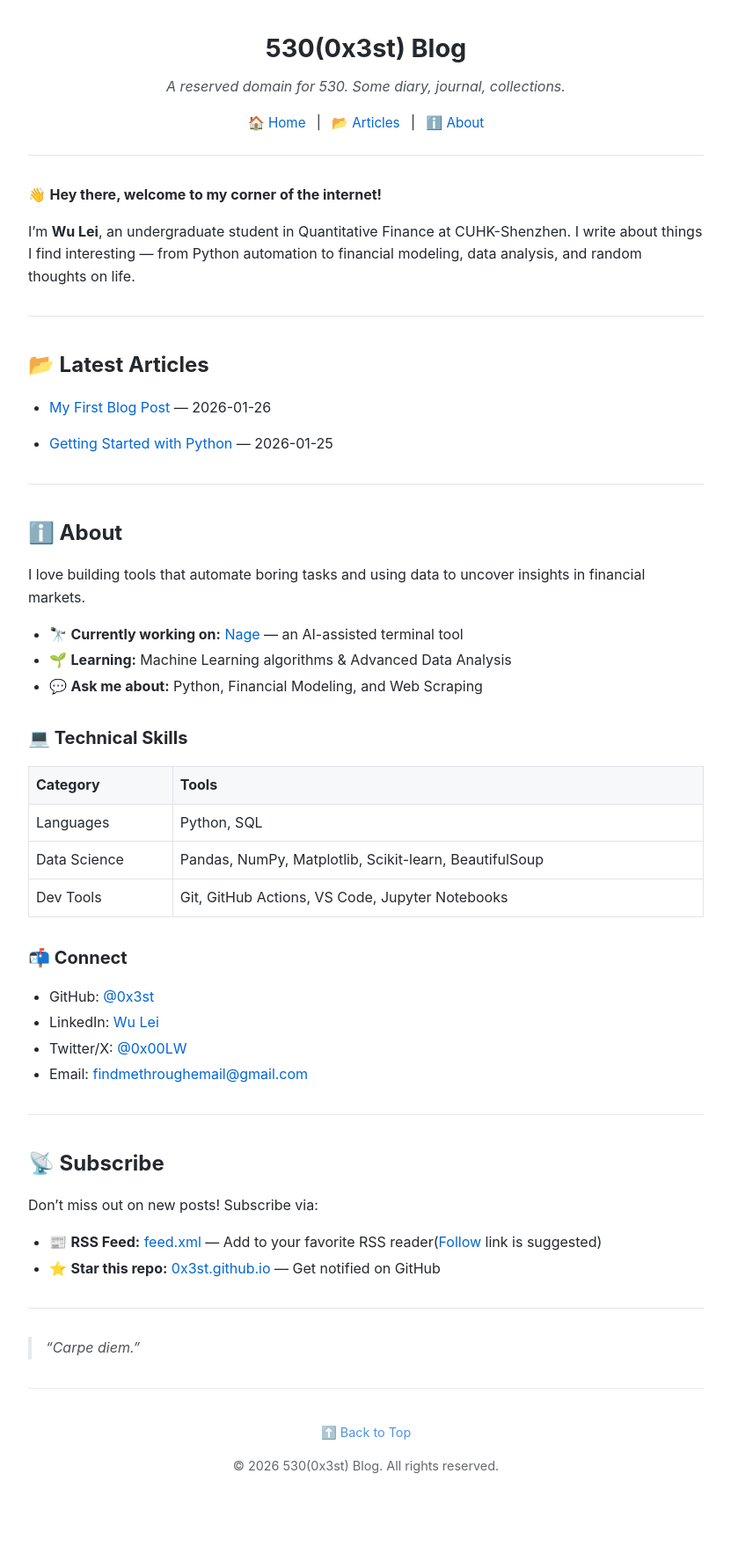
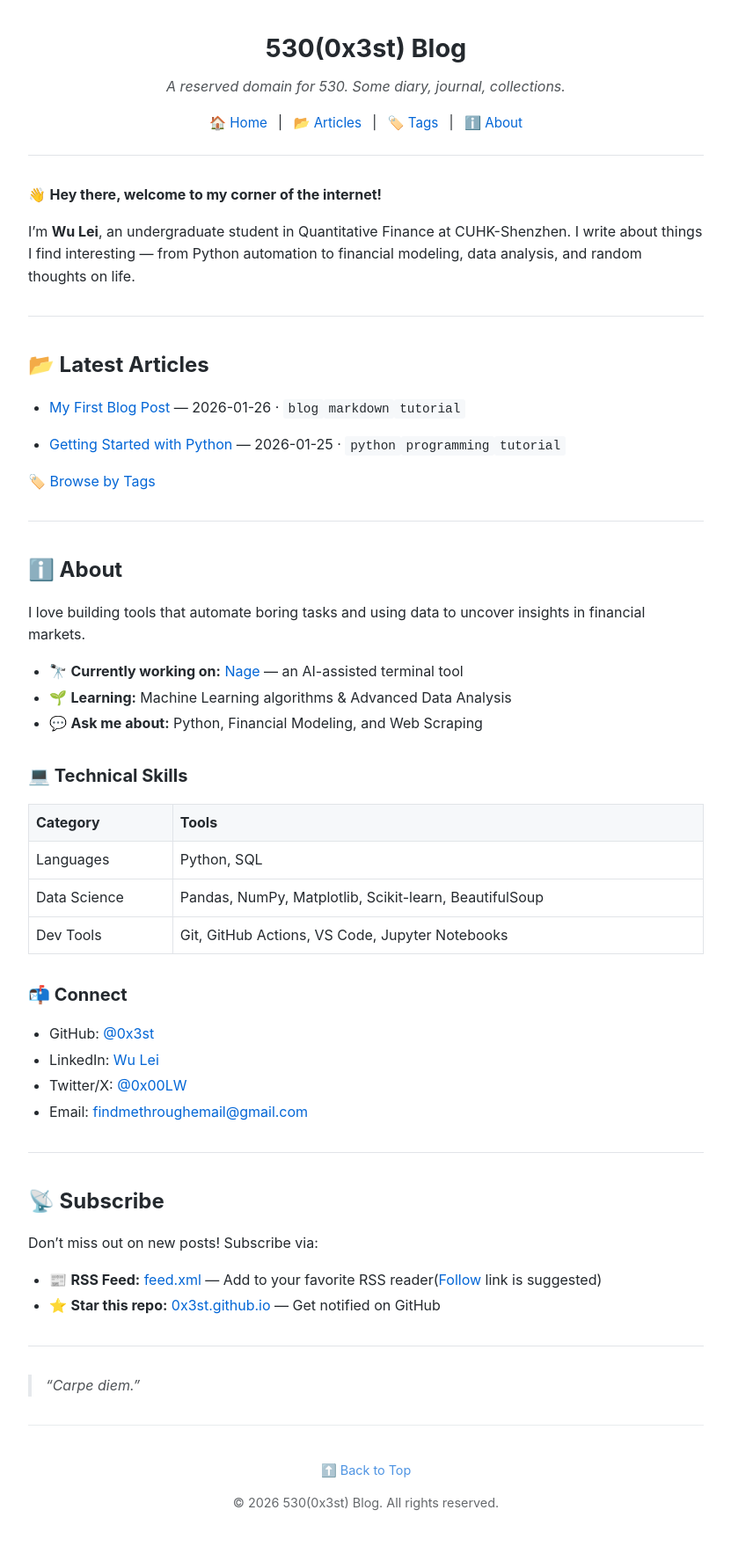
Before and after one commit to 0x3st/0x3st.github.io, a Jekyll site: the page built from index.md, in a window 1280 px wide. Shown: the whole page at 88% size, without its empty margins (224-1055 px from the left). Built offline with Jekyll 4.4.1, drawn with Linux system fonts in a browser that asks for light colours; before the commit the page ends 1724 px from its top, so only the background shows below that.

Commit message:
refactor: add tags navigation and implement tags page for better content organization

```diff
--- a/_layouts/default.html
+++ b/_layouts/default.html
@@ -127,6 +127,7 @@
     <nav>
       <a href="{{ '/' | relative_url }}">🏠 Home</a> |
       <a href="{{ '/#articles' | relative_url }}">📂 Articles</a> |
+      <a href="{{ '/tags/' | relative_url }}">🏷️ Tags</a> |
       <a href="{{ '/#about' | relative_url }}">ℹ️ About</a>
     </nav>
   </header>
--- a/_posts/2026-01-25-python-basics.md
+++ b/_posts/2026-01-25-python-basics.md
@@ -1,6 +1,7 @@
 ---
 layout: default
 title: Getting Started with Python
+tags: [python, programming, tutorial]
 ---
 
 # Getting Started with Python
--- a/_posts/2026-01-26-my-first-post.md
+++ b/_posts/2026-01-26-my-first-post.md
@@ -1,6 +1,7 @@
 ---
 layout: default
 title: My First Blog Post
+tags: [blog, markdown, tutorial]
 ---
 
 # My First Blog Post
--- a/index.md
+++ b/index.md
@@ -12,8 +12,10 @@ I'm **Wu Lei**, an undergraduate student in Quantitative Finance at CUHK-Shenzhe
 ## 📂 Latest Articles {#articles}
 
 {% for post in site.posts %}
-- [{{ post.title }}]({{ post.url | relative_url }}) — {{ post.date | date: "%Y-%m-%d" }}
+- [{{ post.title }}]({{ post.url | relative_url }}) — {{ post.date | date: "%Y-%m-%d" }}{% if post.tags.size > 0 %} · {% for tag in post.tags %}`{{ tag }}`{% unless forloop.last %} {% endunless %}{% endfor %}{% endif %}
 {% endfor %}
+
+[🏷️ Browse by Tags]({{ '/tags/' | relative_url }})
 
 ---
 
```
Also changed, not shown: tags.md (added, +17 -0 lines).
